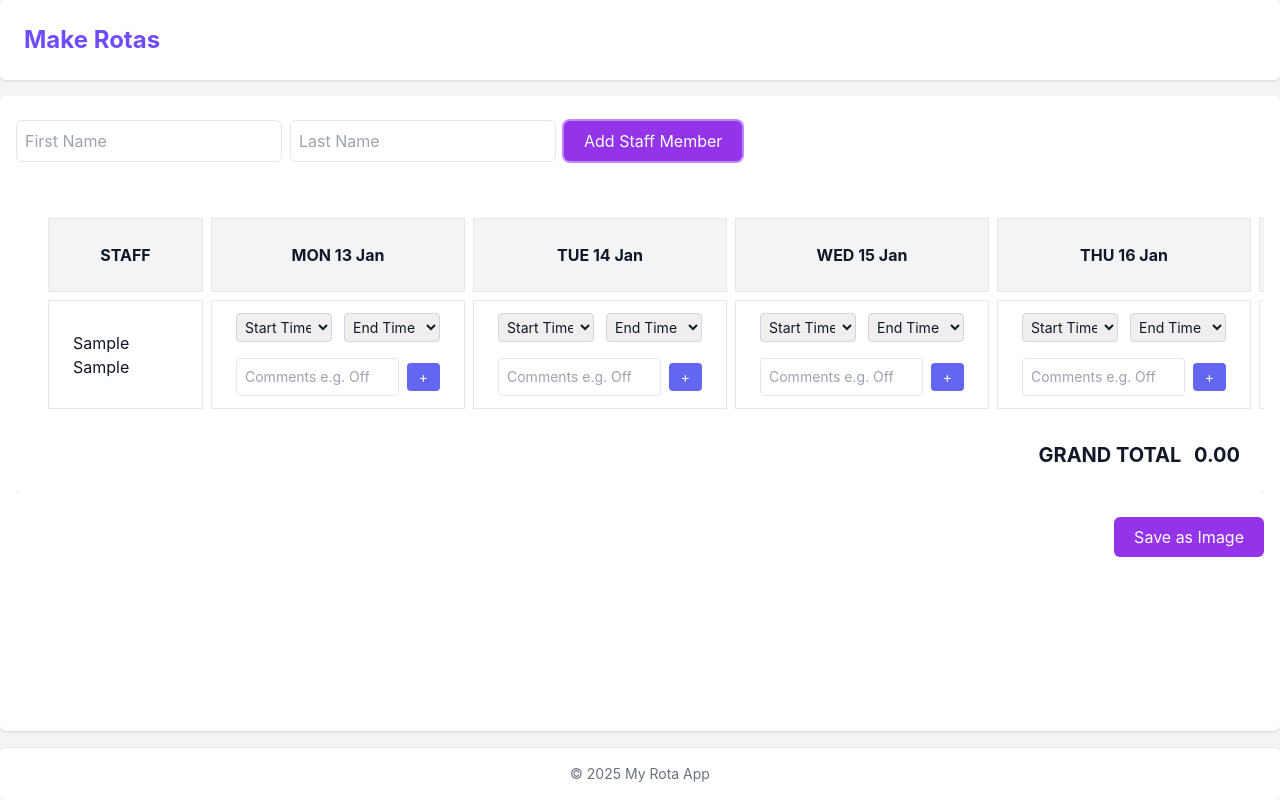
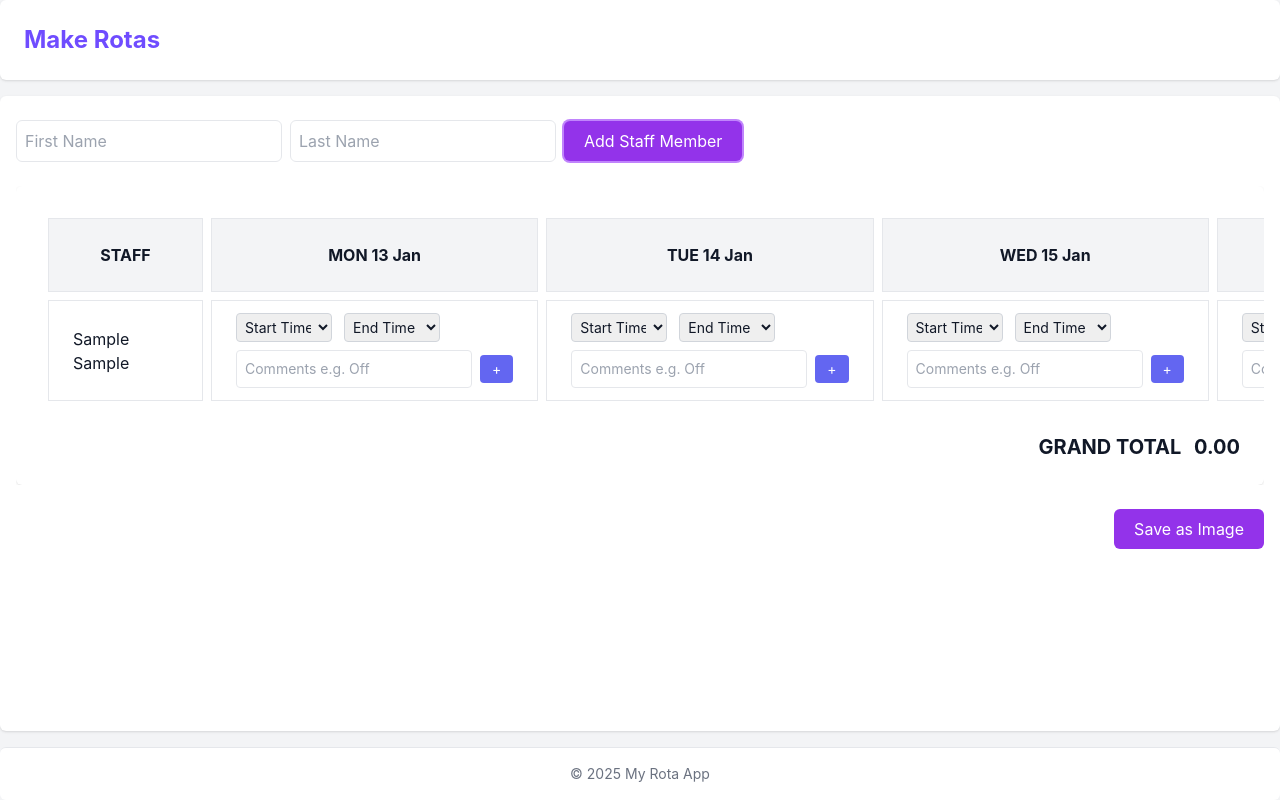
Before and after one commit to sebs-bebs/make-rotas, a Next.js app: page / in a window 1280 px wide. Both pictures are taken after typing "Sample", "Sample" into the empty fields and a click on the button "Add Staff Member". Built offline with nearby package versions, Linux system fonts and the light colour scheme.

Commit message:
dynamic columns

```diff
--- a/src/app/globals.css
+++ b/src/app/globals.css
@@ -21,3 +21,26 @@ body {
   padding: 0;
   font-family: 'Inter', sans-serif; /* Example custom font */
 }
+
+
+.shift-slot-chip {
+  white-space: nowrap;
+  overflow: hidden;
+  text-overflow: ellipsis;
+  max-width: 100%;
+}
+
+.shift-remarks-container {
+  display: flex;
+  justify-content: space-between;
+  align-items: center;
+}
+
+.shift-remarks-input {
+  flex-grow: 1;
+  margin-right: 0.5rem;
+}
+
+.shift-remarks-button {
+  white-space: nowrap;
+}
--- a/src/app/page.js
+++ b/src/app/page.js
@@ -1,3 +1,4 @@
+// src/app/page.js
 'use client';
 import React, { useState, useEffect, useCallback } from 'react';
 import ShiftSlot from '../components/ShiftSlot';
--- a/src/components/ShiftRemarks.js
+++ b/src/components/ShiftRemarks.js
@@ -10,24 +10,23 @@ export default function ShiftRemarks({
   onRemoveRemark,
 }) {
   const [input, setInput] = useState('');
-  const [isInputVisible, setIsInputVisible] = useState(true); // Track if input is visible
+
+  const hasRemarks = remarks.length > 0;
 
   const handleAdd = () => {
     if (!input.trim()) return;
     onAddRemark(staffId, dayIndex, input.trim());
     setInput('');
-    setIsInputVisible(false); // Hide input after adding remark
   };
 
   const handleRemove = (staffId, dayIndex, remarkText) => {
     onRemoveRemark(staffId, dayIndex, remarkText);
-      setIsInputVisible(true)
-  }
-
+  };
 
   return (
     <div className="mt-2">
       {/* Display existing remarks */}
+      {hasRemarks && (
         <div className="flex flex-wrap gap-2 mb-2">
           {remarks.map((r, idx) => (
             <div
@@ -44,20 +43,21 @@ export default function ShiftRemarks({
             </div>
           ))}
         </div>
+      )}
 
       {/* Input to add a new remark */}
-        {isInputVisible && (
-          <div className="flex items-center gap-2">
+      {!hasRemarks && (
+        <div className="shift-remarks-container">
           <input
             type="text"
-              placeholder="Comments e.g. Off" // Updated placeholder text
+            placeholder="Comments e.g. Off"
             value={input}
             onChange={(e) => setInput(e.target.value)}
-              className="border p-2 rounded text-sm w-full"
+            className="shift-remarks-input border p-2 rounded text-sm"
           />
           <button
             onClick={handleAdd}
-              className="bg-indigo-500 text-white px-3 py-1 rounded text-sm hover:bg-indigo-600 transition"
+            className="shift-remarks-button bg-indigo-500 text-white px-3 py-1 rounded text-sm hover:bg-indigo-600 transition"
           >
             +
           </button>
--- a/src/components/ShiftSlot.js
+++ b/src/components/ShiftSlot.js
@@ -85,10 +85,10 @@ export default function ShiftSlot({
       };
 
     return (
-        <div className="flex flex-col gap-2">
+        <div className="flex flex-col gap-2 w-full">
             {/* Shift Display */}
             {isShiftAdded && (
-                <div className="flex items-center gap-1 bg-gray-200 rounded px-2 py-1 text-sm w-fit"> {/* Adjusted padding to px-2  */}
+                <div className="flex items-center gap-1 bg-gray-200 rounded px-2 py-1 text-sm w-fit shift-slot-chip">
                     <span>{shift}</span>
                     <button
                         onClick={handleRemoveShift}
```
Lines whose indentation alone changed are shown as unchanged.
